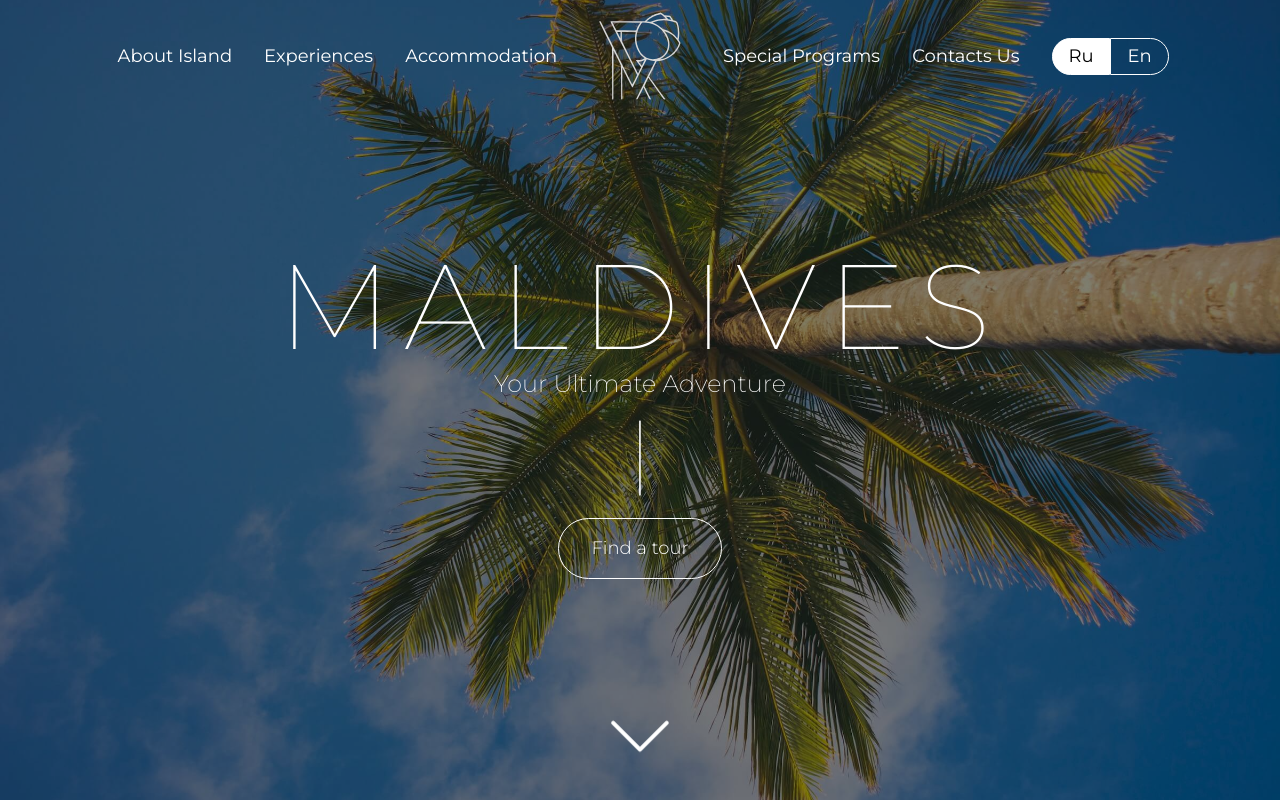
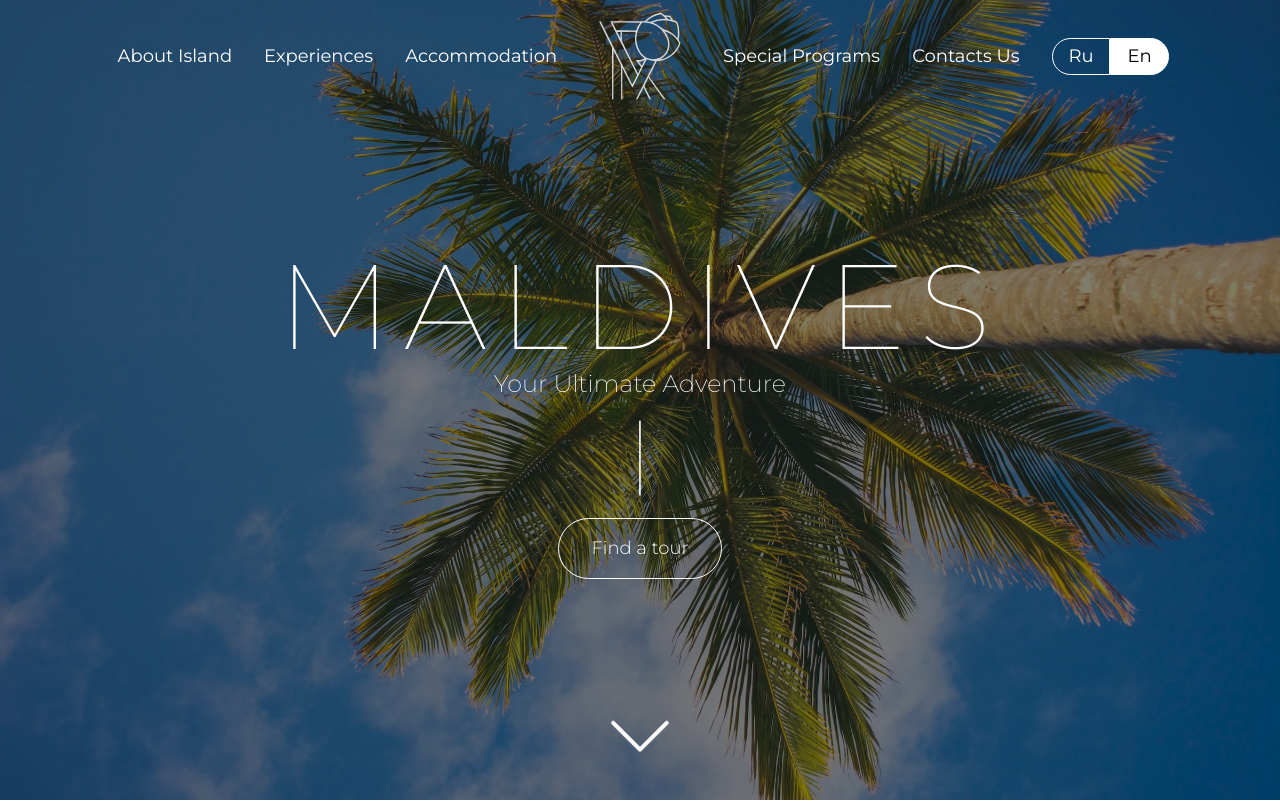
Before and after one commit to RostislavIvanov/maldives-landing, a React (Vite) app: page / in a window 1280 px wide. Shown: the top 802 px of the page. Built offline with nearby package versions, Linux system fonts and the light colour scheme.

Commit message:
Получение дефолтного языка из localStorage

```diff
--- a/src/components/UI/LangSwitch/LangSwitch.tsx
+++ b/src/components/UI/LangSwitch/LangSwitch.tsx
@@ -3,7 +3,8 @@ import { useTranslation } from 'react-i18next';
 import classes from './LangSwitch.module.css';
 
 const LangSwitch: FC = () => {
-    const [ toggleLang, setToggleLang ] = useState('ru');
+    const defaultLanguage = localStorage.getItem('i18nextLng') === 'ru' ? 'ru' : 'en';
+    const [ toggleLang, setToggleLang ] = useState(defaultLanguage);
     const { i18n } = useTranslation('global');
 
     useEffect(() => {
```
